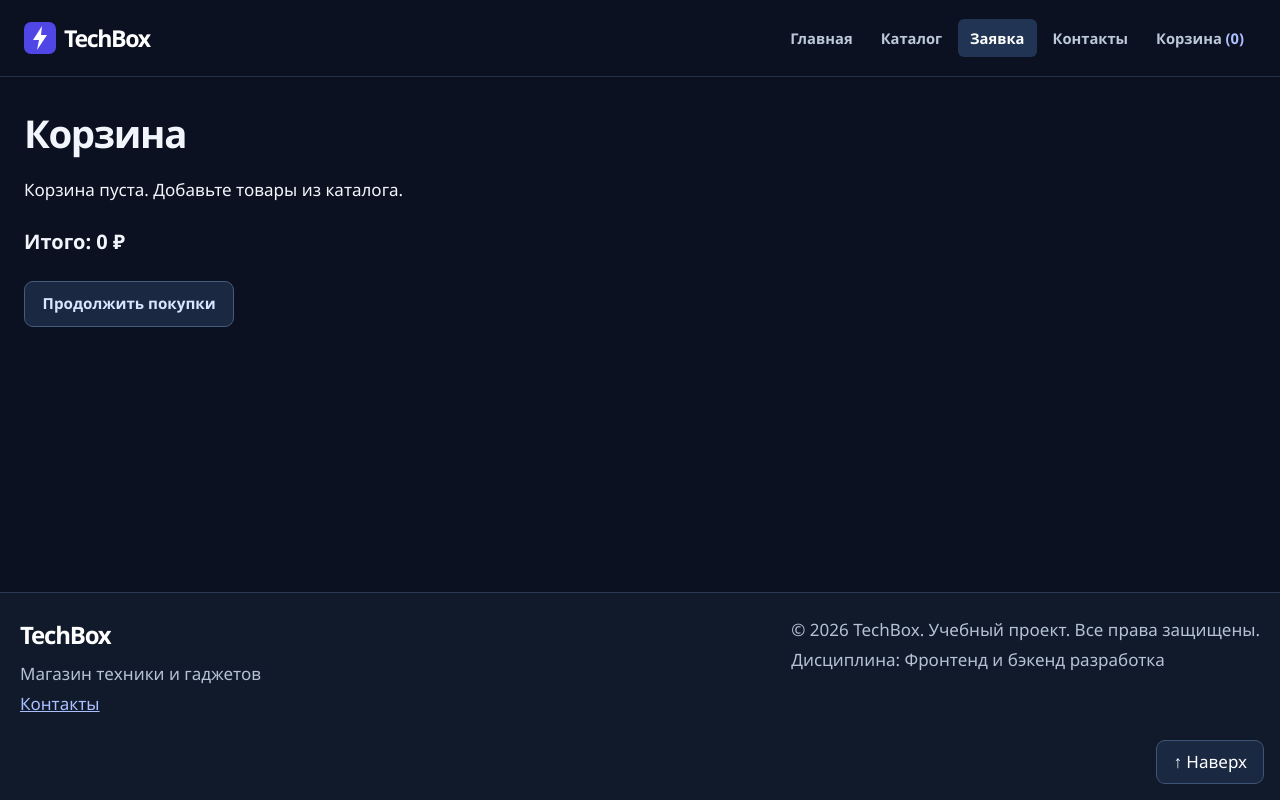
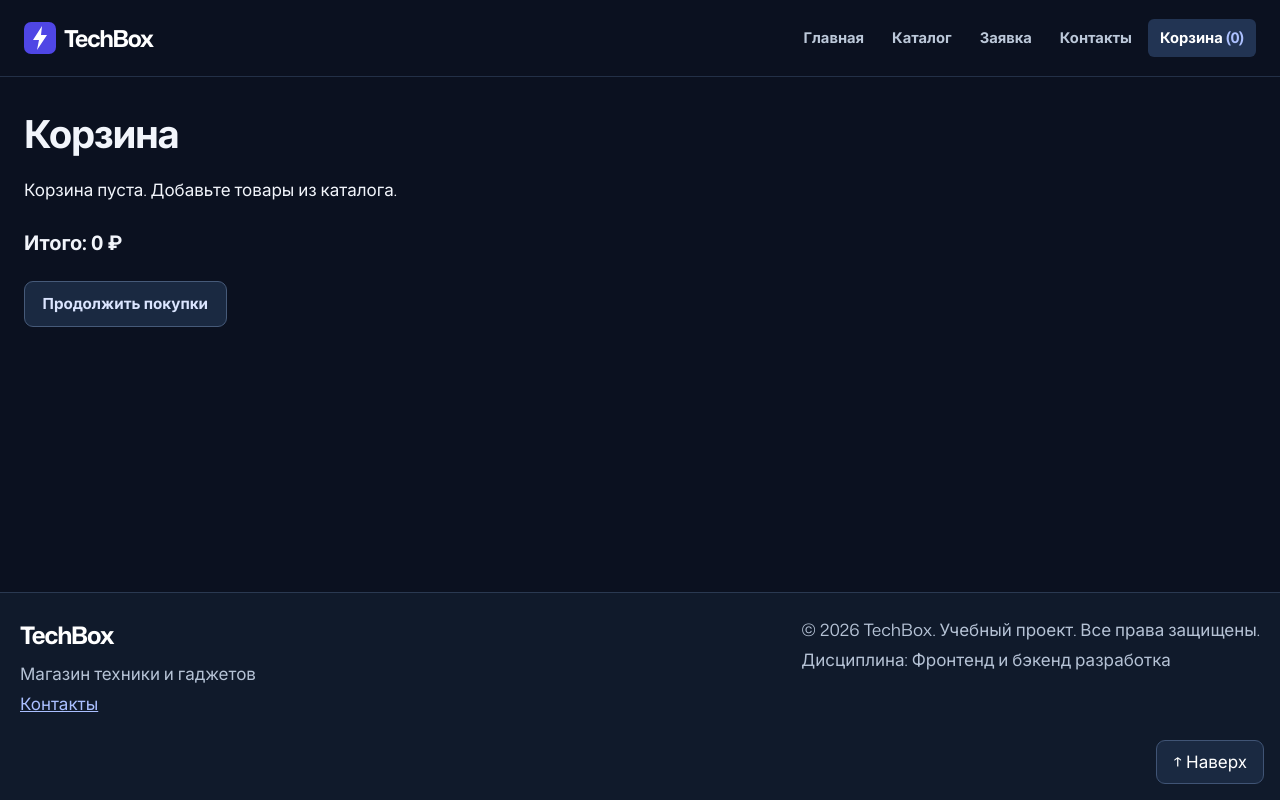
Before and after one commit to keepmeinyourmind/kr4-js-shop, a plain HTML site: page cart.html in a window 1280 px wide. Drawn offline with Linux system fonts and the light colour scheme.

Commit message:
Обновить шрифты и навигацию корзины

```diff
--- a/cart.html
+++ b/cart.html
@@ -36,12 +36,12 @@
               <a class="site-nav__link" href="catalog.html">Каталог</a>
             </li>
             <li class="site-nav__item">
-              <a class="site-nav__link site-nav__link--active" href="order.html" aria-current="page">Заявка</a>
+              <a class="site-nav__link" href="order.html">Заявка</a>
             </li>
             <li class="site-nav__item">
               <a class="site-nav__link" href="contacts.html">Контакты</a>
             </li>
-          <li class="site-nav__item"><a class="site-nav__link" href="cart.html">Корзина <span data-cart-count></span></a></li>
+          <li class="site-nav__item"><a class="site-nav__link site-nav__link--active" href="cart.html" aria-current="page">Корзина <span data-cart-count></span></a></li>
           </ul>
         </nav>
       </details>
--- a/css/design.css
+++ b/css/design.css
@@ -1,3 +1,8 @@
+@font-face { font-family: 'Mona Sans'; src: url('../fonts/MonaSans-Regular.ttf') format('truetype'); font-style: normal; font-weight: 400; font-display: swap; }
+@font-face { font-family: 'Mona Sans'; src: url('../fonts/MonaSans-Bold.ttf') format('truetype'); font-style: normal; font-weight: 700; font-display: swap; }
+@font-face { font-family: 'Inter'; src: url('../fonts/Inter-Regular.ttf') format('truetype'); font-style: normal; font-weight: 400; font-display: swap; }
+@font-face { font-family: 'Inter'; src: url('../fonts/Inter-Bold.ttf') format('truetype'); font-style: normal; font-weight: 700; font-display: swap; }
+
 /* Визуальная система TechBox */
 :root {
   --color-bg: #0b1120;
@@ -14,7 +19,7 @@
   --container-width: 1240px;
   color-scheme: dark;
 }
-body { background: var(--color-bg); color: var(--color-text); font-family: 'Avenir Next', 'Segoe UI', sans-serif; }
+body { background: var(--color-bg); color: var(--color-text); font-family: 'Mona Sans', 'Inter', sans-serif; }
 :focus-visible { outline-color: #9bb3ff; }
 a { color: #aabfff; }
 a:hover { color: #d2dcff; }
```
Also changed, not shown: fonts/Inter-Bold.ttf (added), fonts/Inter-OFL.txt (added), fonts/Inter-Regular.ttf (added), fonts/MonaSans-Bold.ttf (added), fonts/MonaSans-Regular.ttf (added), fonts/OFL.txt (added), 1 other file.
